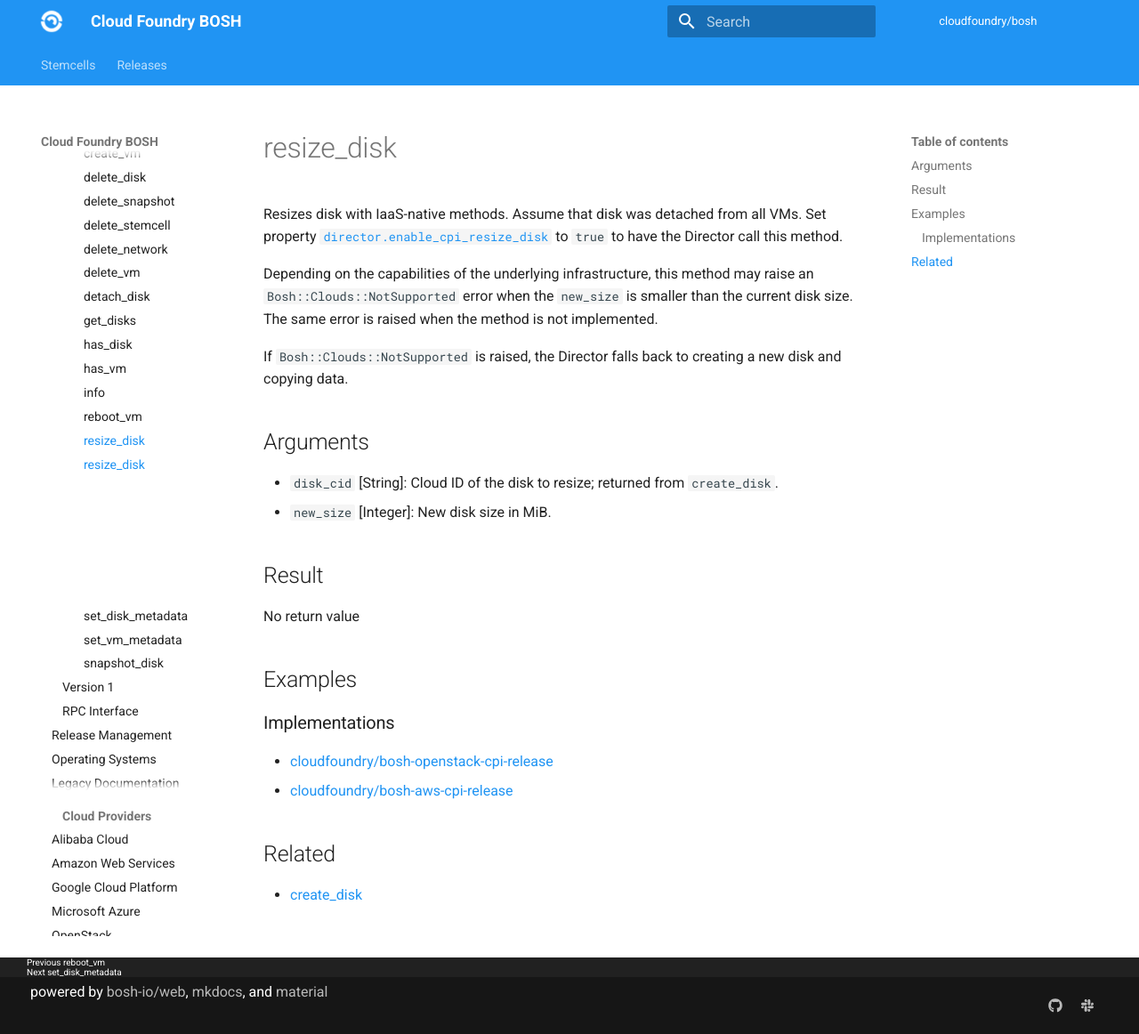
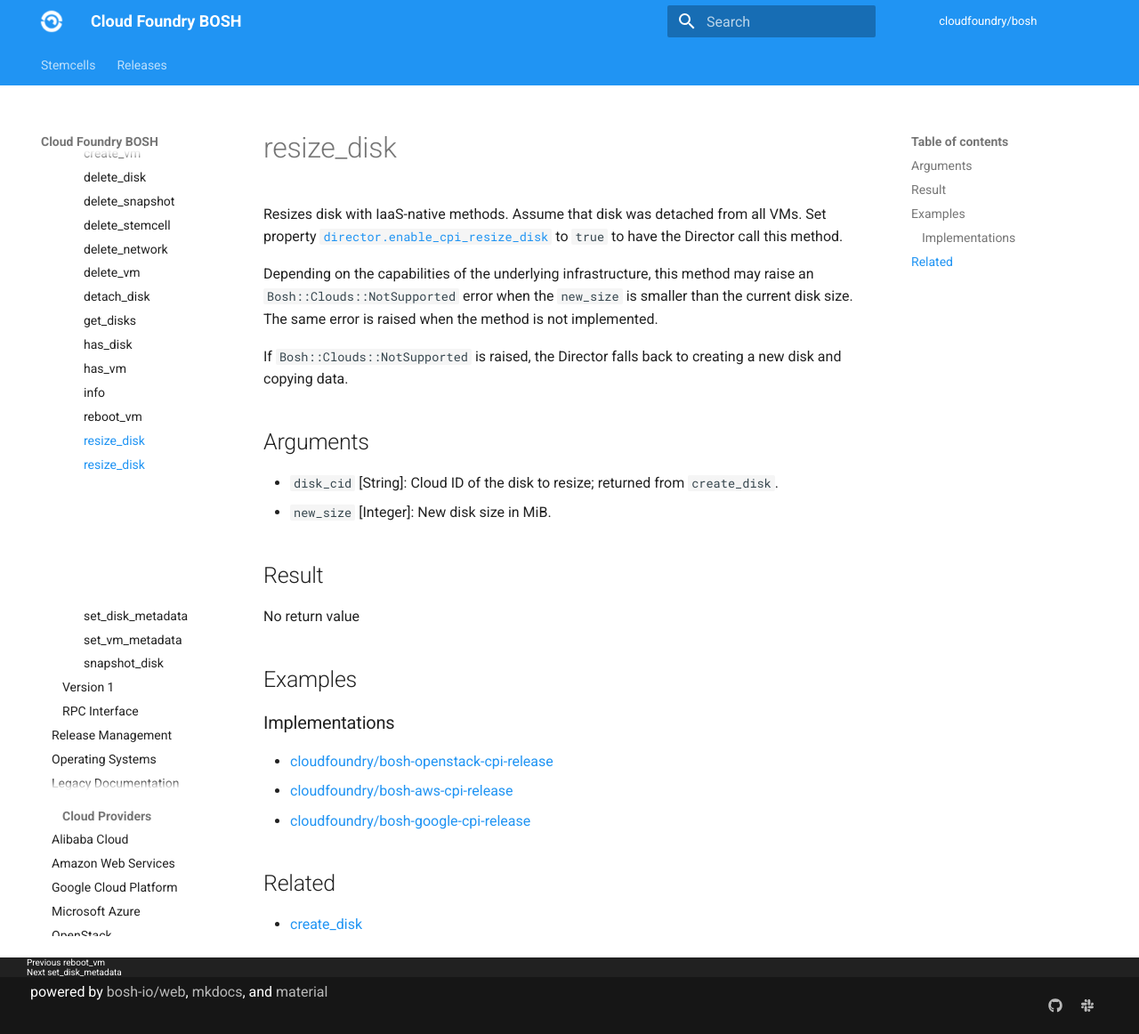
Before and after one commit to cloudfoundry/docs-bosh, an MkDocs documentation site: the page built from content/cpi-api-v2-method/resize-disk.md, in a window 1280 px wide and 1162 px high. Shown: the whole window at 89% size. Built offline with MkDocs 1.6.1 and Material for MkDocs 9.7.7, drawn with Linux system fonts in a browser that asks for light colours; old or Windows-style settings are respelled for this version of MkDocs.

Commit message:
feat: update resize-disk.md with gcp information

```diff
--- a/content/cpi-api-v2-method/resize-disk.md
+++ b/content/cpi-api-v2-method/resize-disk.md
@@ -24,6 +24,7 @@ No return value
 
  * [cloudfoundry/bosh-openstack-cpi-release](https://github.com/cloudfoundry/bosh-openstack-cpi-release/blob/88e1c6d402b3c4ce23ad39ebdf5ab5fc93790127/src/bosh_openstack_cpi/lib/cloud/openstack/cloud.rb#L701)
  * [cloudfoundry/bosh-aws-cpi-release](https://github.com/cloudfoundry/bosh-aws-cpi-release/blob/7906dc66c61d4667ad74beeda3e5627f997ad740/src/bosh_aws_cpi/lib/cloud/aws/cloud_core.rb#L165)
+ * [cloudfoundry/bosh-google-cpi-release](https://github.com/cloudfoundry/bosh-google-cpi-release/blob/f2d17fe164daa690acb37d5758b689a8cbc32852/src/bosh-google-cpi/action/concrete_factory.go#L180)
 
 
 ## Related
```
